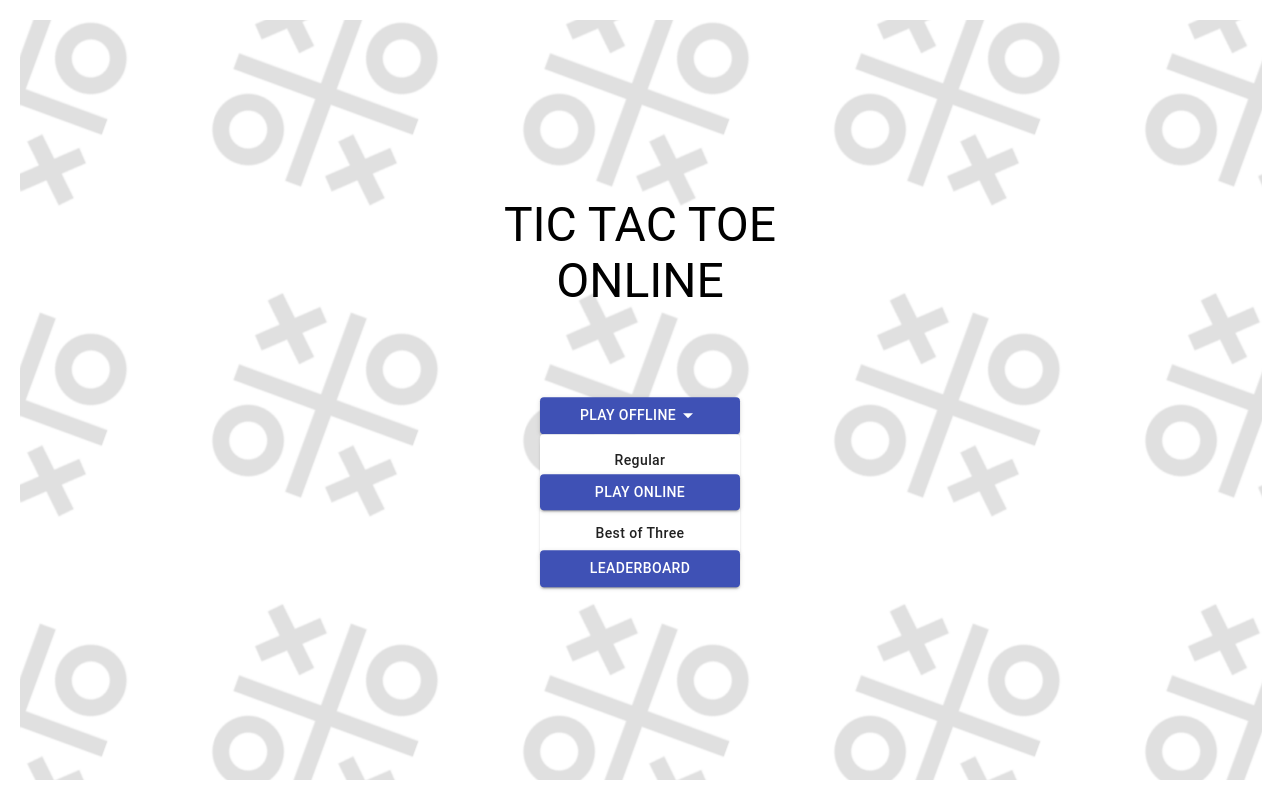
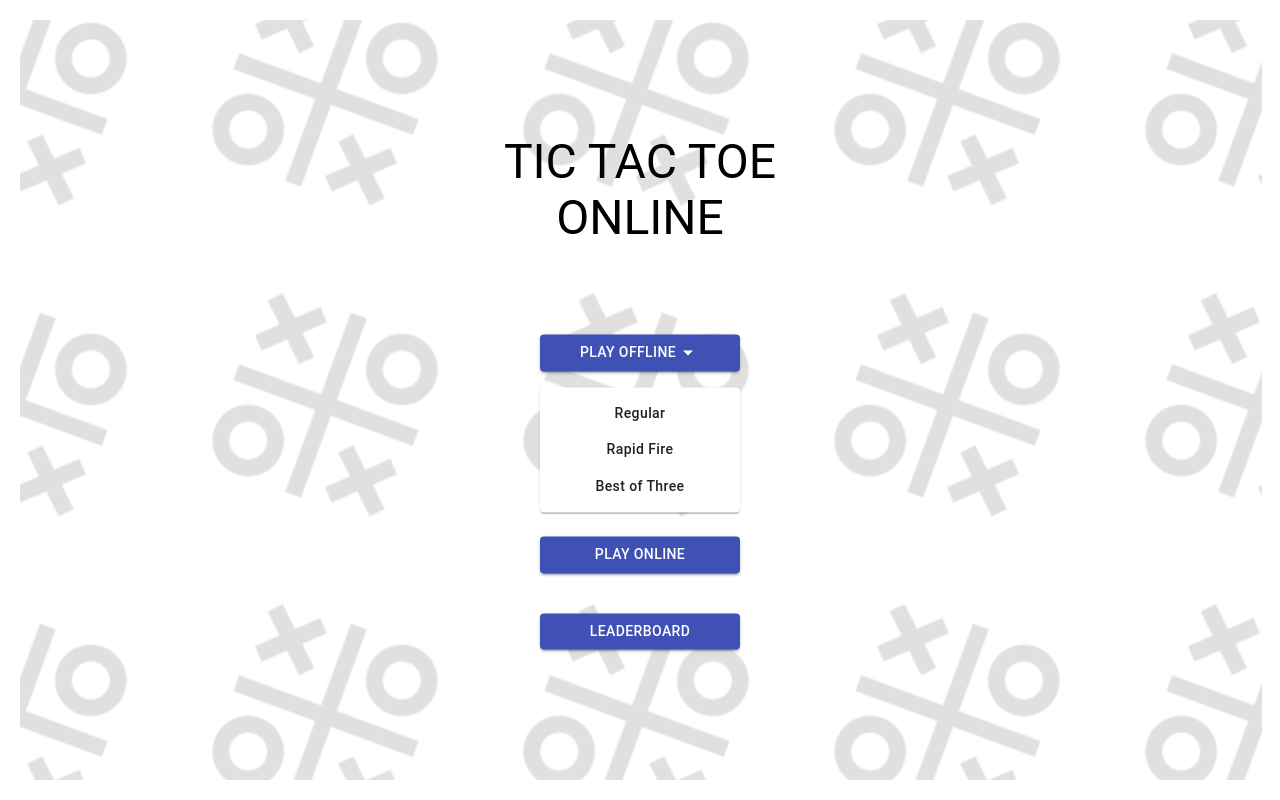
Before and after one commit to msalman-abid/TicTacToe_Online, a React (Create React App) app in the folder react-app/: page / in a window 1280 px wide. Both pictures are taken after a click on the link "PLAY OFFLINE". Built offline with nearby package versions, Linux system fonts and the light colour scheme.

Commit message:
Update main_page.js

```diff
--- a/react-app/src/main_page.js
+++ b/react-app/src/main_page.js
@@ -6,10 +6,9 @@
   Box,
   Container,
   ClickAwayListener,
-  Grow,
+  Grid,
+  Hidden,
   Paper,
-  Popper,
-  MenuItem,
   MenuList,
   Typography,
   makeStyles
@@ -67,38 +66,15 @@
 {
   const classes = useStyles();
 
-  const [open, setOpen] = React.useState(false);
+  const [secretIsVisible, setSecretIsVisible] = React.useState(false);
 
-  const anchorRef = React.useRef(null);
-
-  const handleToggle = () => {
-    setOpen((prevOpen) => !prevOpen);
-  }
-
-  const handleClose = (event) => {
-    if (anchorRef.current && anchorRef.current.contains(event.target)) {
-      return;
-    }
-
-    setOpen(false);
+  const hideSecret = () => {
+    setSecretIsVisible(false);
   };
 
-  function handleListKeyDown(event) {
-    if (event.key === 'Tab') {
-      event.preventDefault();
-      setOpen(false);
-    }
-  }
-
-  // return focus to the button when we transitioned from !open -> open
-  const prevOpen = React.useRef(open);
-  React.useEffect(() => {
-    if (prevOpen.current === true && open === false) {
-      anchorRef.current.focus();
-    }
-
-    prevOpen.current = open;
-  }, [open]);
+  const showSecret = () => {
+    setSecretIsVisible(true);
+  };
 
   console.log(status);
   var profileButton = "";
@@ -133,7 +109,8 @@
         ONLINE
         </Typography>
 
-        <div className={classes.paper}>
+        <Grid Container className={classes.paper}>
+                <Grid item>
               <Button
               style={{width:'200px'}}
               type="submit"
@@ -141,35 +118,28 @@
                 color="primary"
                 className={classes.btn}
                 href="#"
-
-                ref={anchorRef}
-                aria-controls={open ? 'menu-list-grow' : undefined}
-                aria-haspopup="true"
-                onClick={handleToggle}
+                onClick={showSecret}
               >
                 {"Play Offline"}
                 <ArrowDropDownIcon/>
               </Button>
+              </Grid>
 
-              <Popper open={open} anchorEl={anchorRef.current} role={undefined} transition disablePortal>
-                {({ TransitionProps, placement }) => (
-                  <Grow
-                    {...TransitionProps}
-                    style={{ transformOrigin: placement === 'bottom' ? 'center top' : 'center bottom' }}
-                  >
+              <Hidden xsUp={!secretIsVisible}>
+                <Grid item>
                     <Paper style={{width:'200px'}} alignItems='center'>
-                      <ClickAwayListener onClickAway={handleClose}>
-                        <MenuList autoFocusItem={open} id="menu-list-grow" onKeyDown={handleListKeyDown}>
-                          <Button href = "/game" style={{width: '200px', textTransform: 'none'}} onClick={handleClose}>Regular</Button>
-                          <Button href="/game_rapid" style={{width: '200px', textTransform: 'none'}} onClick={handleClose}>Rapid Fire</Button>
-                          <Button href="/game_bo3" style={{width: '200px', textTransform: 'none'}} onClick={handleClose}>Best of Three</Button>
+                      <ClickAwayListener onClickAway={hideSecret}>
+                        <MenuList>
+                          <Button href = "/game" style={{width: '200px', textTransform: 'none'}} onClick={hideSecret}>Regular</Button>
+                          <Button href="/game_rapid" style={{width: '200px', textTransform: 'none'}} onClick={hideSecret}>Rapid Fire</Button>
+                          <Button href="/game_bo3" style={{width: '200px', textTransform: 'none'}} onClick={hideSecret}>Best of Three</Button>
                         </MenuList>
                       </ClickAwayListener>
                     </Paper>
-                  </Grow>
-                )}
-              </Popper>
+                    </Grid>
+              </Hidden>
 
+              <Grid item>
               <Button
               type="submit"
               style={{width:'200px'}}
@@ -180,7 +150,9 @@
               >
                 Play Online
               </Button>
+              </Grid>
 
+              <Grid item>
               <Button
               type="submit"
               style={{width:'200px'}}
@@ -191,10 +163,13 @@
               >
                 Leaderboard
               </Button>
+              </Grid>
 
+              <Grid item>
               {profileButton}
+              </Grid>
 
-        </div>
+        </Grid>
       </Container>
       </Box>
   );
```
